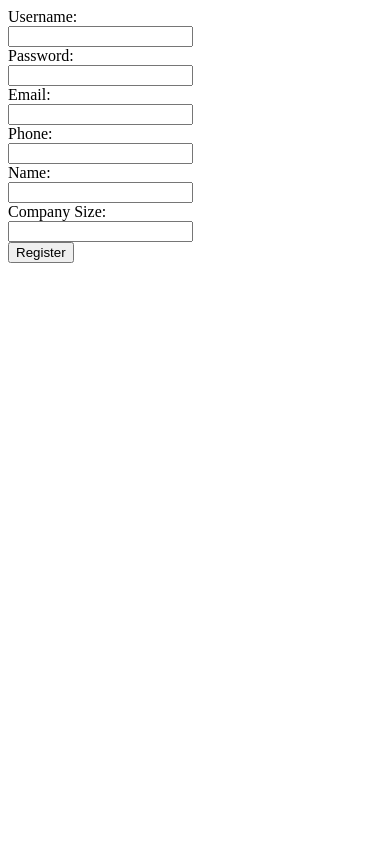
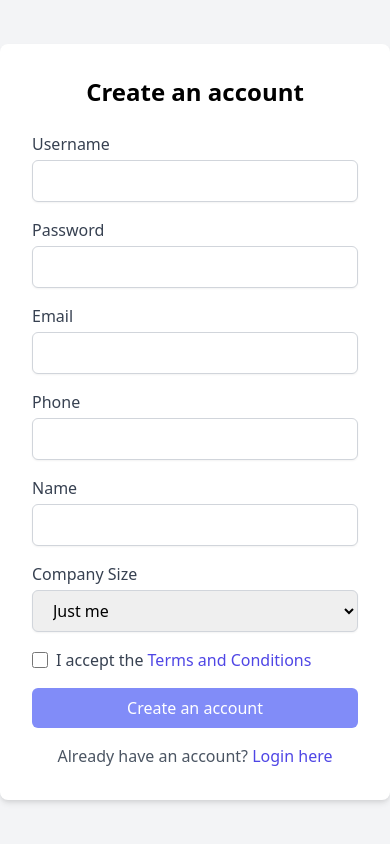
Before and after one commit to salmanparies28/ANALYTICS-X, a Flask app: page /register in a window 390 px wide. Run offline with Flask 3, Linux system fonts and the light colour scheme.

Commit message:
FRONTEND

```diff
--- a/templates/index.html
+++ b/templates/index.html
@@ -57,8 +57,8 @@
   <!-- Main Content -->
   <div class="container mx-auto px-4 py-16 flex flex-col md:flex-row items-center mt-8">
     <div class="max-w-4xl mx-auto text-left md:w-1/2">
-      <h1 class="mt-4 text-5xl font-extrabold leading-tight animate__animated animate__fadeInLeft">We invest in the world’s potential</h1>
-      <p class="mt-4 text-lg font-bold animate__animated animate__fadeInLeft animate__delay-1s">Here at Analytics X we focus on markets where innovation can unlock long-term value and drive economic growth.</p>
+      <h1 class="mt-4 text-5xl font-extrabold leading-tight animate__animated animate__fadeInLeft">Oil your business with data !</h1>
+      <p class="mt-4 text-indigo-400 text-lg font-bold animate__animated animate__fadeInLeft animate__delay-1s">Scale your business to next level with data-driven desicions by analytics X & focus on future business with your valuable data.</p>
       <div class="mt-8 flex space-x-4 animate__animated animate__fadeInLeft animate__delay-2s">
         <a href="/login" class="bg-indigo-400 hover:bg-indigo-500 focus:ring-4 focus:outline-none focus:ring-indigo-200 font-bold py-3 px-6 rounded-lg text-white">Log In</a>
         <a href="/register" class="bg-indigo-400 hover:bg-indigo-500 focus:ring-4 focus:outline-none focus:ring-indigo-200 text-white font-bold py-3 px-6 rounded-lg">Sign Up</a>
--- a/templates/register.html
+++ b/templates/register.html
@@ -1,23 +1,64 @@
 <!DOCTYPE html>
-<html>
+<html lang="en">
 <head>
+    <meta charset="UTF-8">
+    <meta name="viewport" content="width=device-width, initial-scale=1.0">
     <title>Register</title>
+    <link href="https://cdn.jsdelivr.net/npm/tailwindcss@2.2.19/dist/tailwind.min.css" rel="stylesheet">
 </head>
-<body>
-    <form action="/register" method="post">
-        <label for="username">Username:</label><br>
-        <input type="text" id="username" name="username"><br>
-        <label for="password">Password:</label><br>
-        <input type="password" id="password" name="password"><br>
-        <label for="email">Email:</label><br>
-        <input type="text" id="email" name="email"><br>
-        <label for="phone">Phone:</label><br>
-        <input type="text" id="phone" name="phone"><br>
-        <label for="name">Name:</label><br>
-        <input type="text" id="name" name="name"><br>
-        <label for="company_size">Company Size:</label><br>
-        <input type="text" id="company_size" name="company_size"><br>
-        <input type="submit" value="Register">
-    </form>
+<body class="bg-gray-100 flex items-center justify-center min-h-screen">
+    <div class="bg-white p-8 rounded-lg shadow-md w-full max-w-md">
+        <h2 class="text-2xl font-bold mb-6 text-center">Create an account</h2>
+        <form id="registerForm" action="/register" method="post" onsubmit="return validateForm()">
+            <div class="mb-4">
+                <label for="username" class="block text-gray-700">Username</label>
+                <input type="text" id="username" name="username" class="mt-1 block w-full px-4 py-2 border border-gray-300 rounded-md shadow-sm focus:ring-indigo-500 focus:border-indigo-500">
+            </div>
+            <div class="mb-4">
+                <label for="password" class="block text-gray-700">Password</label>
+                <input type="password" id="password" name="password" class="mt-1 block w-full px-4 py-2 border border-gray-300 rounded-md shadow-sm focus:ring-indigo-500 focus:border-indigo-500">
+            </div>
+            <div class="mb-4">
+                <label for="email" class="block text-gray-700">Email</label>
+                <input type="text" id="email" name="email" class="mt-1 block w-full px-4 py-2 border border-gray-300 rounded-md shadow-sm focus:ring-indigo-500 focus:border-indigo-500">
+            </div>
+            <div class="mb-4">
+                <label for="phone" class="block text-gray-700">Phone</label>
+                <input type="text" id="phone" name="phone" class="mt-1 block w-full px-4 py-2 border border-gray-300 rounded-md shadow-sm focus:ring-indigo-500 focus:border-indigo-500">
+            </div>
+            <div class="mb-4">
+                <label for="name" class="block text-gray-700">Name</label>
+                <input type="text" id="name" name="name" class="mt-1 block w-full px-4 py-2 border border-gray-300 rounded-md shadow-sm focus:ring-indigo-500 focus:border-indigo-500">
+            </div>
+            <div class="mb-4">
+                <label for="company_size" class="block text-gray-700">Company Size</label>
+                <select id="company_size" name="company_size" class="mt-1 block w-full px-4 py-2 border border-gray-300 rounded-md shadow-sm focus:ring-indigo-500 focus:border-indigo-500">
+                    <option value="justme">Just me</option>
+                    <option value="1-10">1-10</option>
+                    <option value="11-50">11-50</option>
+                    <option value="50-100">50-100</option>
+                    <option value="100-200">100-200</option>
+                    <option value="more">More</option>
+                </select>
+            </div>
+            <div class="flex items-center mb-4">
+                <input type="checkbox" id="terms" name="terms" class="h-4 w-4 text-indigo-600 focus:ring-indigo-500 border-gray-300 rounded">
+                <label for="terms" class="ml-2 block text-gray-700">I accept the <a href="#" class="text-indigo-600 hover:text-indigo-800">Terms and Conditions</a></label>
+            </div>
+            <button type="submit" class="w-full bg-indigo-400 text-white py-2 px-4 rounded-md hover:bg-indigo-500 focus:outline-none focus:ring-2 focus:ring-offset-2 focus:ring-indigo-500">Create an account</button>
+            <p class="mt-4 text-center text-gray-600">Already have an account? <a href="/login" class="text-indigo-600 hover:text-indigo-800">Login here</a></p>
+        </form>
+    </div>
+
+    <script>
+        function validateForm() {
+            const terms = document.getElementById('terms');
+            if (!terms.checked) {
+                alert('Please accept the Terms and Conditions to proceed.');
+                return false;
+            }
+            return true;
+        }
+    </script>
 </body>
 </html>
```
Also changed, not shown: templates/login.html (+17 -8 lines), instance/analytics_x.db (added), 2 other files.
